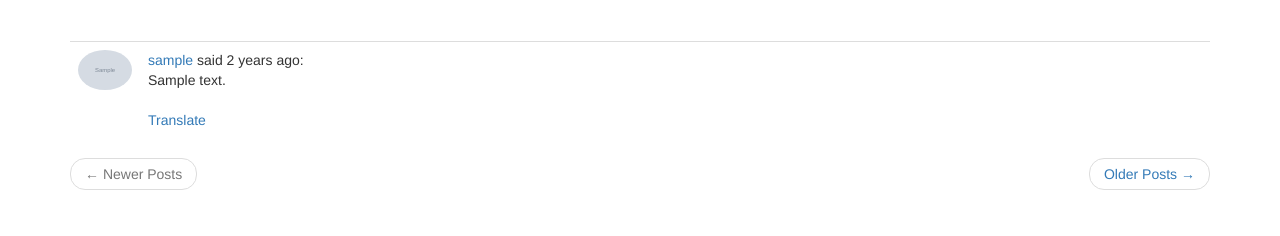
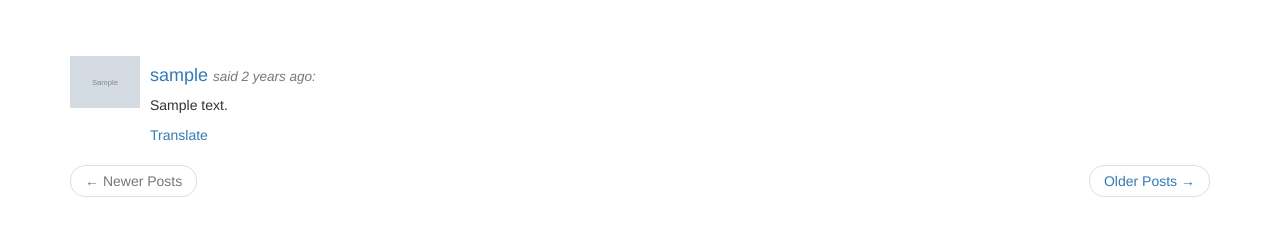
Before and after one commit to Willamette-OR/invresearch, a Python web app: template app/templates/user.html in a window 1280 px wide. Shown: the part 248-484 px from the top of the page. Run offline with Jinja, Linux system fonts and the light colour scheme; the template is opened without the code that fills it: most values are stand-ins (such as "Sample title", 1, 10 or a date in 2020); grey boxes marked "Sample" are stand-in pictures; some libraries are stand-ins or nearby versions.

Commit message:
Refactored post-related templates to allow nested posts displays

```diff
--- a/app/models.py
+++ b/app/models.py
@@ -551,7 +551,8 @@ class Post(SearchableMixin, db.Model):
         latest to earliest.
         """
 
-        return self.children.order_by(Post.timestamp.desc())
+        replies = self.children.order_by(Post.timestamp.desc()).all()
+        return replies if len(replies) > 0 else None
 
 
 class Message(db.Model):
--- a/app/templates/_post.html
+++ b/app/templates/_post.html
@@ -1,22 +1,33 @@
-<table class="table table-hover">
-    <tr>
-        <td width="70px">
-            <a href="{{ url_for('main.user', username=post.author.username) }}">
-                <img src="{{ post.author.avatar(size=70) }}" class="img-responsive img-circle">
-            </a>
-        </td>
-        <td>
+<div class="media">
+    <div class="media-left">
+        <a href="{{ url_for('main.user', username=post.author.username) }}">
+            <img src="{{ post.author.avatar(size=70) }}" class="media-object" style="width: 70px;">
+        </a>
+    </div>
+    <div class="media-body">
+        <!-- post header -->
+        <h4>
             <span class="user_popup">
                 <a href="{{ url_for('main.user', username=post.author.username) }}">
                     {{ post.author.username }}
                 </a>
             </span>
-            said {{ moment(post.timestamp).fromNow() }}:<br>
+            <small>
+                <i>
+                    said {{ moment(post.timestamp).fromNow() }}:
+                </i>
+            </small>
+        </h4>
+
+        <!-- post body -->
+        <p>
             <span id="post{{ post.id }}">
                 {{ post.body | urlize(40, true) }}
             </span>
-            {% if post.language and post.language not in g.locale %}
-            <br><br>
+        </p>
+
+        <!-- link for Ajax translation when needed -->
+        {% if post.language and post.language not in g.locale %}
             <span id="translation{{ post.id }}">
                 <a href="javascript:translate(
                     '{{ post.language }}',
@@ -27,7 +38,14 @@
                     Translate
                 </a>
             </span>
-            {% endif %}
-        </td>
-    </tr>
-</table>
+        {% endif %}
+
+        <!-- nested posts -->
+        {% set replies = post.get_replies() %}
+        {% if replies %}
+            {% for post in replies %}
+                {% include '_post.html' %}
+            {% endfor %}
+        {% endif %}
+    </div>
+</div>
--- a/app/templates/index.html
+++ b/app/templates/index.html
@@ -9,7 +9,7 @@
     {% endif %}
     <br>
     <div>
-        {% for post in posts %}
+        {% for post in posts if not post.parent %}
             {% include '_post.html' %}
         {% endfor %}
     </div>
--- a/app/templates/user.html
+++ b/app/templates/user.html
@@ -52,7 +52,7 @@
         </tr>
     </table>
     <br>
-    {% for post in posts %}
+    {% for post in posts if not post.parent %}
         {% include '_post.html' %}
     {% endfor %}
     <nav aria-label="...">
```
